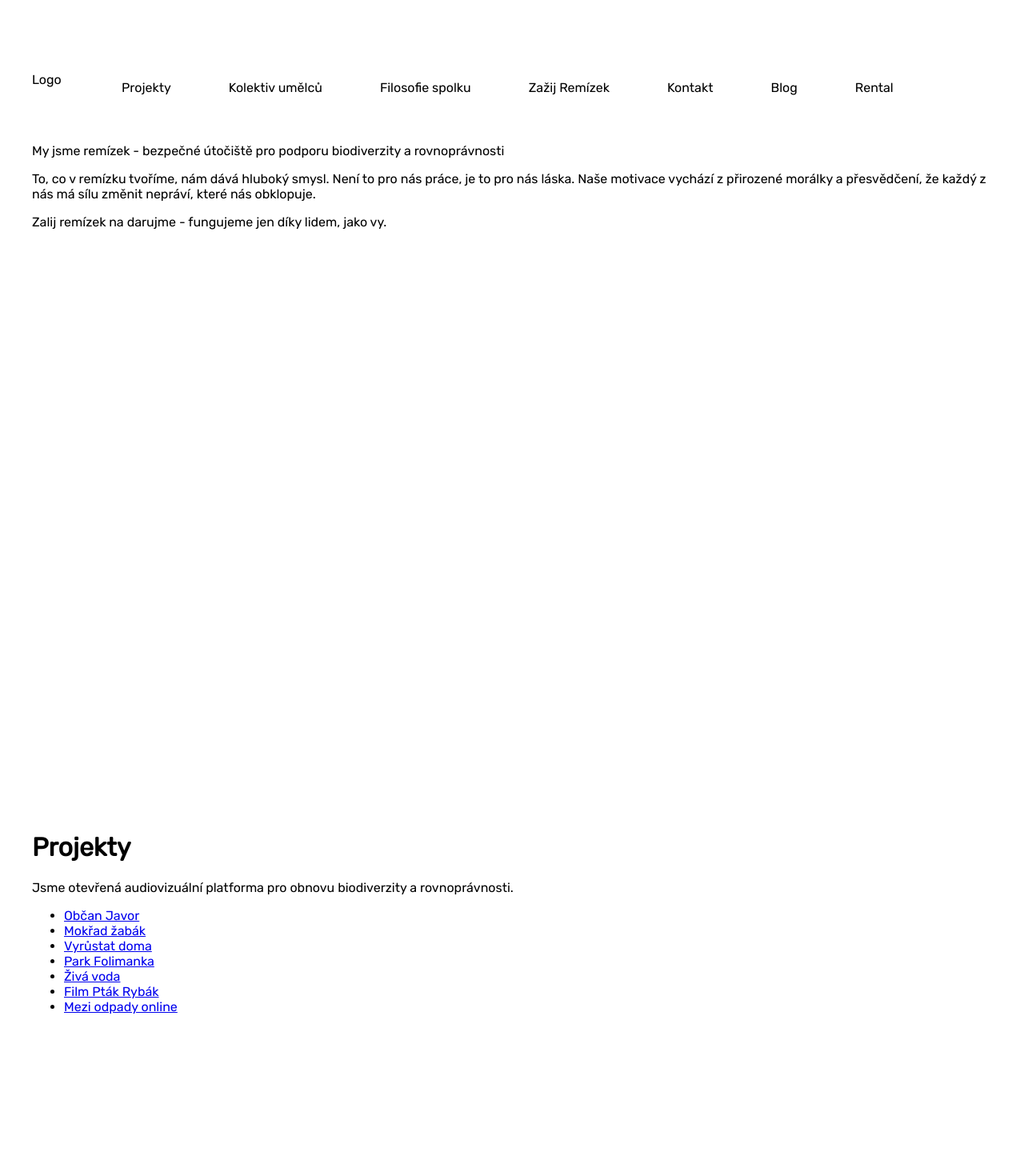
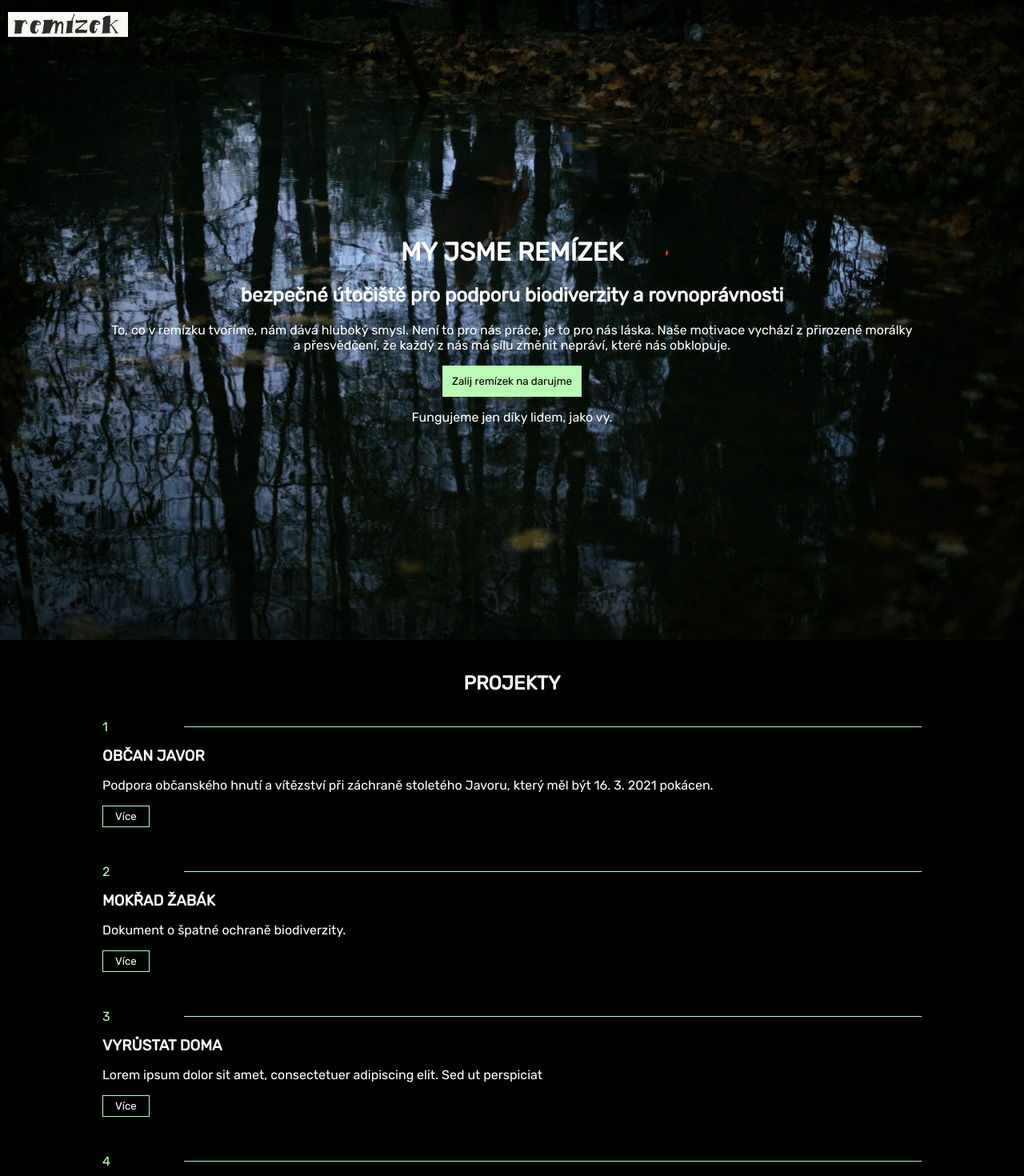
Before and after one commit to hornermar/remizek_web, a Next.js app: page / in a window 1280 px wide. Shown: the top 1470 px of the page at 80% size. Built offline with nearby package versions, Linux system fonts and the light colour scheme.

Commit message:
componenta_project

```diff
--- a/components/HeaderID/index.js
+++ b/components/HeaderID/index.js
@@ -15,7 +15,7 @@ const HeaderID = () => {
   return (
     <nav className="nav_bar">
       <Link href="/">
-        <div>Logo</div>
+        <img src="/logo.png" alt="logo" />
       </Link>
 
       <button name="menu" onClick={handleToggle}>
--- a/components/Layout/index.js
+++ b/components/Layout/index.js
@@ -15,7 +15,9 @@ const Layout = ({ children }) => {
         />
       </Head>
       <header>
-        <div className="App">{/* <Header /> */}</div>
+        <div className="App">
+          <Header />
+        </div>
       </header>
       <main>{children}</main>
     </>
--- a/components/ProjectsContent/index.js
+++ b/components/ProjectsContent/index.js
@@ -1,37 +1,35 @@
+import styles from '../../styles/Projects.module.css';
+import { projectsList } from '../../data/projectsList';
 import Link from 'next/link';
 
 const ProjectsContent = () => {
   return (
-    <div className="container_page">
-      <h1>Projekty</h1>
-      <p>
+    <section className={styles.projects}>
+      <div className={styles.containerProjects}>
+        <h1>PROJEKTY</h1>
+        {/* <p>
         Jsme otevřená audiovizuální platforma pro obnovu biodiverzity a
         rovnoprávnosti.
-      </p>
-      <ul>
-        <li>
-          <Link href="/projekty/javor">Občan Javor</Link>
-        </li>
-        <li>
-          <Link href="/projekty/mokrad-zabak">Mokřad žabák</Link>
-        </li>
-        <li>
-          <Link href="/projekty/vyrustat-doma">Vyrůstat doma</Link>
-        </li>
-        <li>
-          <Link href="/projekty/park-folimanka">Park Folimanka</Link>
-        </li>
-        <li>
-          <Link href="/projekty/ziva-voda">Živá voda</Link>
-        </li>
-        <li>
-          <Link href="/projekty/ptak-rybak">Film Pták Rybák</Link>
-        </li>
-        <li>
-          <Link href="/projekty/mezi-odpady-online">Mezi odpady online</Link>
-        </li>
-      </ul>
-    </div>
+      </p> */}
+
+        {projectsList.map((project) => {
+          return (
+            <div className={styles.project} key={project.id}>
+              <div className={styles.projectNumber}>
+                <p>{project.id}</p>
+                <div></div>
+              </div>
+              <h3>{project.name.toUpperCase()}</h3>
+              <p>{project.text}</p>
+
+              <Link href={project.link}>
+                <button>Více</button>
+              </Link>
+            </div>
+          );
+        })}
+      </div>
+    </section>
   );
 };
 
--- /dev/null
+++ b/data/projectsList.js
@@ -0,0 +1,44 @@
+export const projectsList = [
+  {
+    id: 1,
+    name: 'Občan Javor',
+    text: 'Podpora občanského hnutí a vítězství při záchraně stoletého Javoru, který měl být 16. 3. 2021 pokácen.',
+    link: '/projekty/javor',
+  },
+  {
+    id: 2,
+    name: 'Mokřad žabák',
+    text: 'Dokument o špatné ochraně biodiverzity.',
+    link: '/projekty/mokrad-zabak',
+  },
+  {
+    id: 3,
+    name: 'Vyrůstat doma',
+    text: 'Lorem ipsum dolor sit amet, consectetuer adipiscing elit. Sed ut perspiciat',
+    link: '/projekty/vyrustat-doma',
+  },
+  {
+    id: 4,
+    name: 'Park Folimanka',
+    text: 'občanské hnutí proti betonu místo parku',
+    link: '/projekty/park-folimanka',
+  },
+  {
+    id: 5,
+    name: 'Živá voda',
+    text: 'dokument o tom, jestli krajině pomůže dřív stát nebo neziskovky',
+    link: '/projekty/ziva-voda',
+  },
+  {
+    id: 6,
+    name: 'Film Pták Rybák',
+    text: 'komu patří voda?',
+    link: '/projekty/ptak-rybak',
+  },
+  {
+    id: 7,
+    name: 'Mezi odpady online',
+    text: 'dokument o odpadovém hospodářství',
+    link: '/projekty/mezi-odpady-online"',
+  },
+];
--- a/pages/index.js
+++ b/pages/index.js
@@ -11,19 +11,24 @@ import TeamContent from '../components/TeamContent';
 export default function Home() {
   return (
     <div>
-      <HeaderID />
+      {/* <HeaderID /> */}
       <div className="container_page">
-        <p>
-          My jsme remízek - bezpečné útočiště pro podporu biodiverzity a
-          rovnoprávnosti
-        </p>
-        <p>
-          To, co v remízku tvoříme, nám dává hluboký smysl. Není to pro nás
-          práce, je to pro nás láska. Naše motivace vychází z přirozené morálky
-          a přesvědčení, že každý z nás má sílu změnit nepráví, které nás
-          obklopuje.
-        </p>
-        <p>Zalij remízek na darujme - fungujeme jen díky lidem, jako vy.</p>
+        <div className="cover">
+          <div className="cover_text">
+            <h1>MY JSME REMÍZEK</h1>
+            <h2>
+              bezpečné útočiště pro podporu biodiverzity a&nbsp;rovnoprávnosti
+            </h2>
+            <p>
+              To, co v remízku tvoříme, nám dává hluboký smysl. Není to pro nás
+              práce, je to pro nás láska. Naše motivace vychází z přirozené
+              morálky a&nbsp;přesvědčení, že každý z&nbsp;nás má sílu změnit
+              nepráví, které nás obklopuje.
+            </p>
+            <button>Zalij remízek na darujme</button>
+            <p>Fungujeme jen díky lidem, jako vy.</p>
+          </div>
+        </div>
       </div>
       <div className="container_page" id="projekty">
         <ProjectsContent />
--- /dev/null
+++ b/styles/Projects.module.css
@@ -0,0 +1,52 @@
+.projects {
+  background-color: black;
+  color: white;
+}
+
+.containerProjects {
+  width: 80%;
+  margin: 0 auto;
+}
+
+.containerProjects h1 {
+  text-align: center;
+  margin-bottom: 0px;
+}
+
+.project {
+  padding: 15px 0;
+}
+
+.projectNumber {
+  color: #bafbb5;
+  display: flex;
+  flex-direction: row;
+}
+
+.projectNumber p {
+  display: inline-block;
+  width: 10%;
+}
+
+.projectNumber div {
+  background-color: #bafbb5;
+  height: 1px;
+  width: 90%;
+  margin: auto;
+}
+
+.project h3 {
+  margin: 0;
+}
+
+.project p {
+  text-align: justify;
+}
+
+.project button {
+  font-family: 'Rubik', sans-serif;
+  border: 1px solid #bafbb5;
+  color: white;
+  background-color: transparent;
+  padding: 5px 15px;
+}
--- a/styles/globals.css
+++ b/styles/globals.css
@@ -8,16 +8,17 @@ html {
 
 body {
   font-family: 'Rubik', sans-serif;
-  height: 100vh;
   margin: 0;
-  display: flex;
-  flex-direction: column;
-  padding: 40px;
-  margin: 0;
+  padding: 0;
 }
 
 img {
   width: 100%;
+}
+
+header {
+  width: 0;
+  margin: 0;
 }
 
 .container {
@@ -26,19 +27,43 @@ img {
   margin-left: auto;
 }
 
+.cover {
+  background-image: url(/cover.jpg);
+  background-size: cover;
+  background-repeat: no-repeat;
+  width: 100vw;
+  height: 100vh;
+  color: white;
+  text-align: center;
+}
+
+.cover_text {
+  width: 80%;
+  padding-top: 20%;
+  margin: 0 auto;
+}
+
+.cover_text > button {
+  background-color: #bafbb5;
+  border: none;
+  padding: 12px;
+  font-family: 'Rubik', sans-serif;
+}
+
+h1 {
+  margin-top: 0;
+  height: 30%;
+}
+
 header {
+  position: absolute;
+  z-index: 10;
   display: flex;
   flex-direction: column;
   align-items: center;
-  margin-top: 4rem;
+  background-color: transparent;
+  color: white;
 }
-
-/* .logo {
-  width: 10rem;
-  height: 10rem;
-  background-image: url(/rocket.svg);
-  background-size: contain;
-} */
 
 /* Header */
 
@@ -50,13 +75,13 @@ header {
   margin-bottom: 40px;
 }
 
-/* .logo_image {
-  width: 60%;
-  background-image: url(/logo.png);
-  background-size: contain;
-  background-repeat: no-repeat;
-  align-items: baseline;
-} */
+.nav_bar img {
+  width: 150px;
+  height: auto;
+  position: fixed;
+  left: 10px;
+  top: 15px;
+}
 
 .nav_bar button {
   z-index: 10;
@@ -81,7 +106,7 @@ header {
   width: 0;
   overflow: hidden;
   z-index: 9;
-  background: #91badd;
+  background: black;
 }
 
 .menu_nav.show_menu {
@@ -115,7 +140,7 @@ header {
 .nav_bar span {
   display: block;
   margin: 8px auto;
-  background-color: black;
+  background-color: white;
   width: 100%;
   height: 5px;
   border-radius: 5px;
@@ -181,7 +206,7 @@ header {
 .container_page {
   /* width: 90%; */
   margin: 0 auto;
-  height: 100vh;
+  /* height: 100vh; */
 }
 
 h1 {
```
